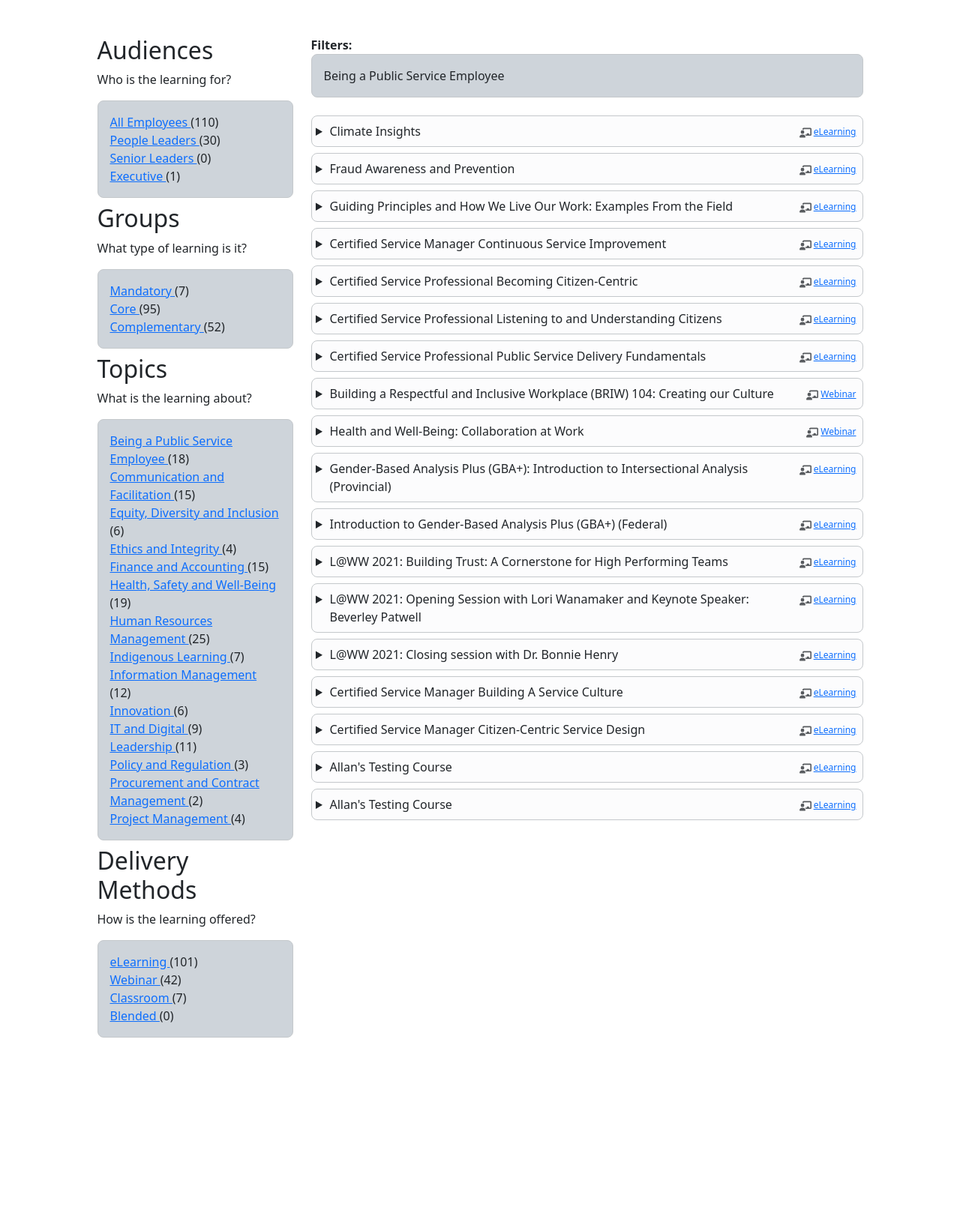
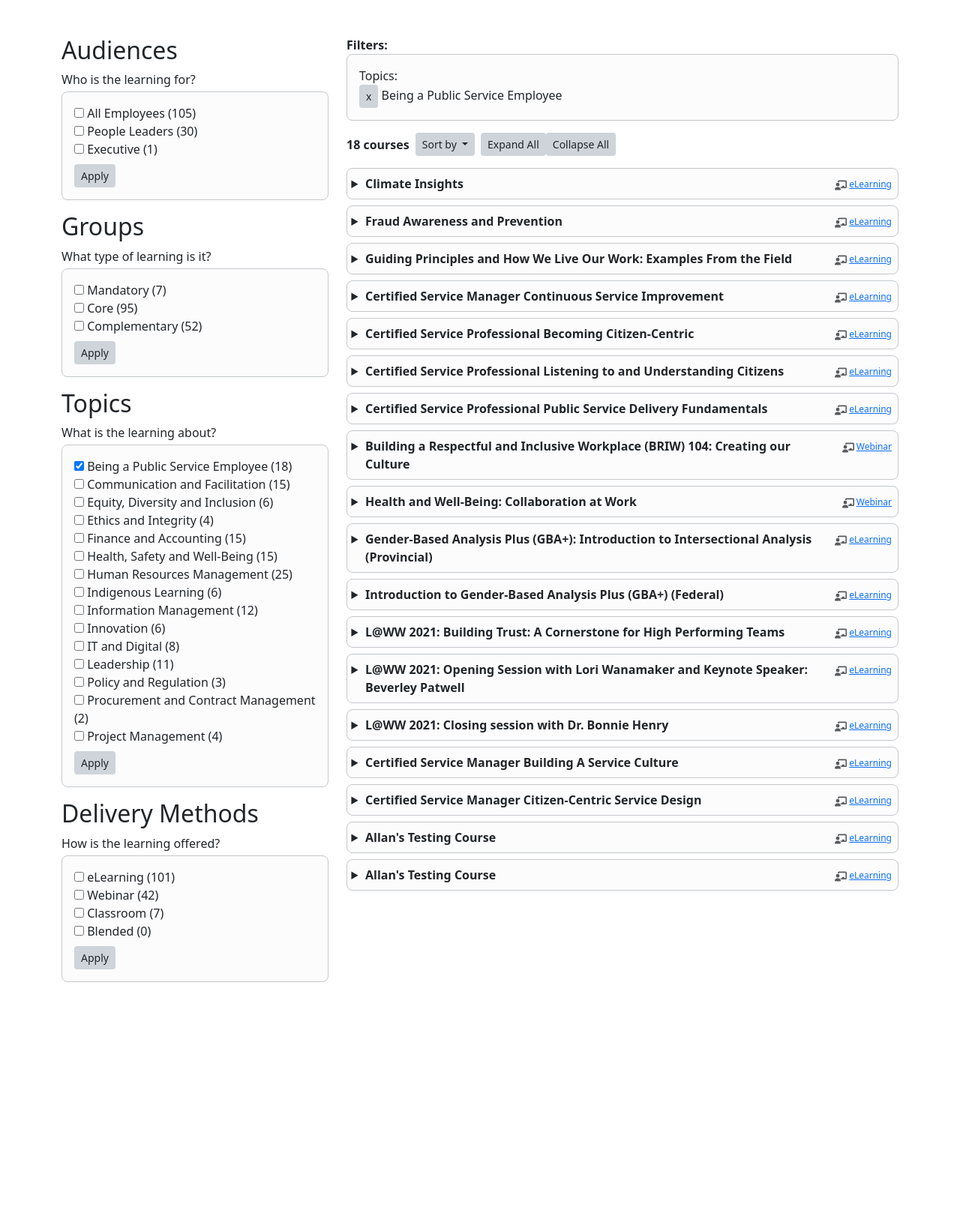
Before and after one commit to allanhaggett/learninghub, a PHP site: the page made by filter.php in a window 1280 px wide. Shown: the part 56-1682 px from the top of the page at 75% size. Before the commit the page ends 1440 px from the top, so only its background shows below. Run offline with PHP 8.4, Linux system fonts and the light colour scheme; data comes from the database, SQL or seed files in the repository; both versions use the stored data as it was after the commit.

Commit message:
More filtering

```diff
--- a/filter.php
+++ b/filter.php
@@ -16,7 +16,7 @@ parse_str($parts['query'], $query);
 // What topic(s) are we filtering upon? There can be more than one topic
 // and we're using topic[]=1 parameter arrays
 $topsql = 'SELECT * FROM topics WHERE ';
-// echo $lastkey; exit;
+
 if(!empty($_GET['topic'])) {
     $lastkey = end($_GET['topic']);
     foreach($_GET['topic'] as $tid) {
@@ -34,105 +34,156 @@ if(!empty($_GET['topic'])) {
     //     $urlquery .= '&topic[]=' . $row['id'];
     // }
 }
-
-
 ?>
 <?php require('template/header.php') ?>
 
 <div class="container">
 <div class="row justify-content-md-center">
-<div class="col-md-3">
+<div class="col-md-4">
 
 
 
 <h2>Audiences</h2>
-<p>Who is the learning for?</p>
+<p class="mb-1">Who is the learning for?</p>
 <?php
-$statement = $db->prepare('SELECT a.id, a.slug, a.name, a.description, COUNT(c.id) as ccount FROM audiences a LEFT JOIN courses c ON c.audience_id = a.id GROUP BY a.id, a.name;');
+$statement = $db->prepare('SELECT a.id, a.slug, a.name, a.description, COUNT(c.id) as ccount FROM audiences a LEFT JOIN courses c ON c.audience_id = a.id WHERE c.status = "published" GROUP BY a.id, a.name;');
 $result = $statement->execute();
 ?>
-<div class="p-3 mb-2 bg-dark-subtle border border-secondary-subtle rounded-3">
+<form class="p-3 mb-3 bg-light-subtle border border-secondary-subtle rounded-3"
+        action="filter.php"
+        method="GET">
 <?php while ($row = $result->fetchArray()): ?>
 <?php if($row['id'] == 1) continue ?>
+<?php $active = '' ?>
+<?php if(!empty($_GET['audience']) && in_array($row['id'],$_GET['audience'])) $active = 'checked' ?>
 <div>
-    <a href="filter.php?audience=<?= $row['slug'] ?>">
+    <label>
+        <input type="checkbox" value="<?= $row['id'] ?>" name="audience[]" id="audience<?= $row['id'] ?>" <?= $active ?>>
         <?= $row['name'] ?>
-    </a> (<?= $row['ccount'] ?>)
+    </label>
+    (<?= $row['ccount'] ?>)
 </div>
 <?php endwhile ?>
-</div>
+<?php if(!empty($_GET['topic'])): ?>
+<?php foreach($_GET['topic'] as $tid): ?>
+<input type="hidden" name="topic[]" value="<?= $tid ?>">
+<?php endforeach ?>
+<?php endif ?>
+<button class="btn btn-sm bg-dark-subtle mt-2">Apply</button>
+</form>
 
 
 
 
 <h2>Groups</h2>
-<p>What type of learning is it?</p>
+<p class="mb-1">What type of learning is it?</p>
 
 <?php
 $statement = $db->prepare('SELECT g.id, g.name, g.slug, g.description, COUNT(c.id) as ccount FROM groups g LEFT JOIN courses c ON g.id = c.group_id GROUP BY g.id, g.name;');
 $result = $statement->execute();
 ?>
-    <div class="p-3 mb-2 bg-dark-subtle border border-secondary-subtle rounded-3">
+<form class="p-3 mb-3 bg-light-subtle border border-secondary-subtle rounded-3">
 <?php while ($row = $result->fetchArray()): ?>
 <?php if($row['id'] == 1) continue ?>
 <div>
-            <a href="filter.php?group=<?= $row['slug'] ?>">
+    <label>
+        <input type="checkbox" value="<?= $row['slug'] ?>">
         <?= $row['name'] ?>
-            </a> (<?= $row['ccount'] ?>)
+    </label>
+    (<?= $row['ccount'] ?>)
 </div>
 <?php endwhile ?>
-    </div>
+<button class="btn btn-sm bg-dark-subtle mt-2">Apply</button>
+</form>
 
 
 
 <h2>Topics</h2>
-<p>What is the learning about?</p>
+<p class="mb-1">What is the learning about?</p>
 <?php
-$statement = $db->prepare('SELECT t.id, t.name, t.description, COUNT(c.id) AS ccount FROM topics t LEFT JOIN courses c ON t.id = c.topic_id GROUP BY t.id, t.name;');
+$statement = $db->prepare('SELECT t.id, t.name, t.description, COUNT(c.id) AS ccount FROM topics t LEFT JOIN courses c ON t.id = c.topic_id WHERE c.status = "published" GROUP BY t.id, t.name;');
 $result = $statement->execute();
 ?>
-    <div class="p-3 mb-2 bg-dark-subtle border border-secondary-subtle rounded-3">
+<form class="p-3 mb-3 bg-light-subtle border border-secondary-subtle rounded-3"
+        action="filter.php"
+        method="GET">
+<?php if(!empty($_GET['audience'])): ?>
+<?php foreach($_GET['audience'] as $aid): ?>
+<input type="hidden" name="audience[]" value="<?= $aid ?>">
+<?php endforeach ?>
+<?php endif ?>
 <?php while ($row = $result->fetchArray()): ?>
 <?php if($row['id'] == 1) continue ?>
+<?php $active = '' ?>
+<?php if(!empty($_GET['topic']) && in_array($row['id'],$_GET['topic'])) $active = 'checked' ?>
 <div>
-            <a href="filter.php?<?= $urlquery ?>&topic[]=<?= $row['id'] ?>">
+    <label>
+        <input type="checkbox" value="<?= $row['id'] ?>" name="topic[]" id="topic<?= $row['id'] ?>" <?= $active ?>>
         <?= $row['name'] ?>
-            </a> (<?= $row['ccount'] ?>)
+        (<?= $row['ccount'] ?>)
+    </label>
 </div>
 <?php endwhile ?>
-    </div>
+<button class="btn btn-sm bg-dark-subtle mt-2">Apply</button>
+</form>
 
 <h2>Delivery Methods</h2>
-<p>How is the learning offered?</p>
+<p class="mb-1">How is the learning offered?</p>
 
 <?php
 $statement = $db->prepare('SELECT dm.id, dm.name, dm.slug, dm.description, COUNT(c.id) AS ccount FROM delivery_methods dm LEFT JOIN courses c ON dm.id = c.dmethod_id GROUP BY dm.id, dm.name;');
 $result = $statement->execute();
 ?>
-<div class="p-3 mb-2 bg-dark-subtle border border-secondary-subtle rounded-3">
+<form class="p-3 mb-3 bg-light-subtle border border-secondary-subtle rounded-3">
 <?php while ($row = $result->fetchArray()): ?>
     <?php if($row['id'] == 1) continue ?>
     <div>
-        <a  href="filter.php?delivery_method=<?= $row['slug'] ?>">
+        <label>
+            <input type="checkbox" value="<?= $row['id'] ?>">
             <?= $row['name'] ?>
-        </a>  (<?= $row['ccount'] ?>)
+        </label>
+        (<?= $row['ccount'] ?>)
     </div>
 <?php endwhile ?>
-</div>
+<button class="btn btn-sm bg-dark-subtle mt-2">Apply</button>
+</form>
 
-
+<div style="height: 300px"></div>
 
 </div>
 <div class="col-md-8">
 
     <div class="fw-bold">Filters:</div>
-<div class="p-3 mb-4 bg-dark-subtle border border-secondary-subtle rounded-3">
+
+    <div class="p-3 mb-3 bg-light-subtle border border-secondary-subtle rounded-3 d-flex">
+    <?php if(!empty($_GET['delivery_method'])): ?>
+        <div class="flex-fill">
+            <div>Delivery Method:</div>
+        </div>
+    <?php endif ?>
+    <?php if(!empty($_GET['group'])): ?>
+        <div class="flex-fill">
+            <div>Group:</div>
+        </div>
+    <?php endif ?>
+    <?php if(!empty($_GET['audience'])): ?>
+        <div class="flex-fill">
+            <div>Audience:</div>
+        </div>
+    <?php endif ?>
     <?php if(!empty($_GET['topic'])): ?>
+        <div class="flex-fill">
+            <div>Topics:</div>
             <?php while ($row = $top->fetchArray()): ?>
-    <div><?= $row['name'] ?></div>
+            <div><button class="btn bg-dark-subtle btn-sm">x</button> <?= $row['name'] ?></div>
             <?php endwhile ?>
+        </div>
     <?php endif ?>
+
 </div>
+
+
+
 <?php
 
 // Setup initial query with all the joins
@@ -172,12 +223,26 @@ if(!empty($_GET['s'])) {
     $sql .= ' c.search LIKE :search';
 }
 
-// Topic filter
-if(!empty($_GET['topic'])) {
+// Audience filter
+if(!empty($_GET['audience'])) {
 
     if(!empty($_GET['s'])) {
         $sql .= ' AND ';
     }
+    $lastkey = end($_GET['audience']);
+    foreach($_GET['audience'] as $aid) {
+        $sql .= 'c.audience_id = ' . $aid;
+        if($aid != $lastkey) $sql .= ' OR ';
+    }
+}
+
+// Topic filter
+if(!empty($_GET['topic'])) {
+
+    if(!empty($_GET['audience'])) {
+        $sql .= ' AND ';
+    }
+    $lastkey = end($_GET['topic']);
     foreach($_GET['topic'] as $tid) {
         $sql .= 'c.topic_id = ' . $tid;
         if($tid != $lastkey) $sql .= ' OR ';
@@ -192,14 +257,34 @@ if(!empty($_GET['s'])) {
     $statement->bindValue(':search',$sq);
 }
 $result = $statement->execute();
+while($rows[] = $result->fetchArray()){} $count = count($rows);
+?>
+<div class="mb-3 d-flex">
+    <div class="mr-3 pt-1 fw-bold"><?= $count - 1 ?> courses</div>
+    <div class="dropdown px-2">
+        <button class="btn btn-sm bg-dark-subtle dropdown-toggle" type="button" data-bs-toggle="dropdown" aria-expanded="false">
+            Sort by
+        </button>
+        <ul class="dropdown-menu">
+            <li><a class="dropdown-item" href="#">Most Recent</a></li>
+            <li><a class="dropdown-item" href="#">Alphabetical</a></li>
+            <li><a class="dropdown-item" href="#">Delivery Method</a></li>
+            <li><a class="dropdown-item" href="#">Group</a></li>
+            <li><a class="dropdown-item" href="#">Audience</a></li>
+            <li><a class="dropdown-item" href="#">Topic</a></li>
+        </ul>
+    </div>
+    <button id="expall" class="btn btn-sm bg-dark-subtle px-2 d-block">Expand All</button>
+    <button id="collapseall" class="btn btn-sm bg-dark-subtle px-2 d-block">Collapse All</button>
+</div>
+<div id="courselist">
 
-?>
 <?php while ($row = $result->fetchArray()): ?>
 <div class="bg-light-subtle p-2 mb-2 border border-secondary-subtle rounded-3">
     <details>
         <summary class="coursename mb-0 ms-3" style="list-style-position: outside;">
             <div class="d-flex justify-content-between">
-                <?= $row['cname'] ?>
+                <div class="fw-bold"><?= $row['cname'] ?></div>
                 <div class="text-muted text-decoration-none text-end flex-shrink-0 mt-1" style="font-size: 12px;">
                     <div class="ms-3">
                         <div title="Delivery Method">
@@ -275,6 +360,40 @@ $result = $statement->execute();
 
 <?php endwhile ?>
 </div>
+<div style="height: 300px"></div>
 </div>
 </div>
+</div>
+<script type="module">
+// ||||||||||||||||||||
+//
+// Details/Summary niceties
+//
+// By default, all the courses are hidden behind a details/summary
+// and subsequently the description/launch links are as well.
+// This supports allowing the learner to choose to "expand all" and
+// show everything on the page all at once, or "collapse all" and
+// hide everything.
+//
+// ||||||||||||||||||||
+
+// Show everything all in once fell swoop.
+let expall = document.getElementById('expall');
+expall.addEventListener('click', (e) => {
+    let steplist = document.getElementById('courselist');
+    let deets = steplist.querySelectorAll('details');
+    Array.from(deets).forEach(function(element) {
+        element.setAttribute('open','open');
+    });
+});
+// Conversley, "collapse all" hides everyting open in one fell swoop.
+let collapseall = document.getElementById('collapseall');
+collapseall.addEventListener('click', (e) => {
+    let steplist = document.getElementById('courselist');
+    let deets = steplist.querySelectorAll('details');
+    Array.from(deets).forEach(function(element) {
+        element.removeAttribute('open');
+    });
+});
+</script>
 <?php require('template/footer.php') ?>
```
Also changed, not shown: courses.sqlite. Lines whose indentation alone changed are shown as unchanged.
